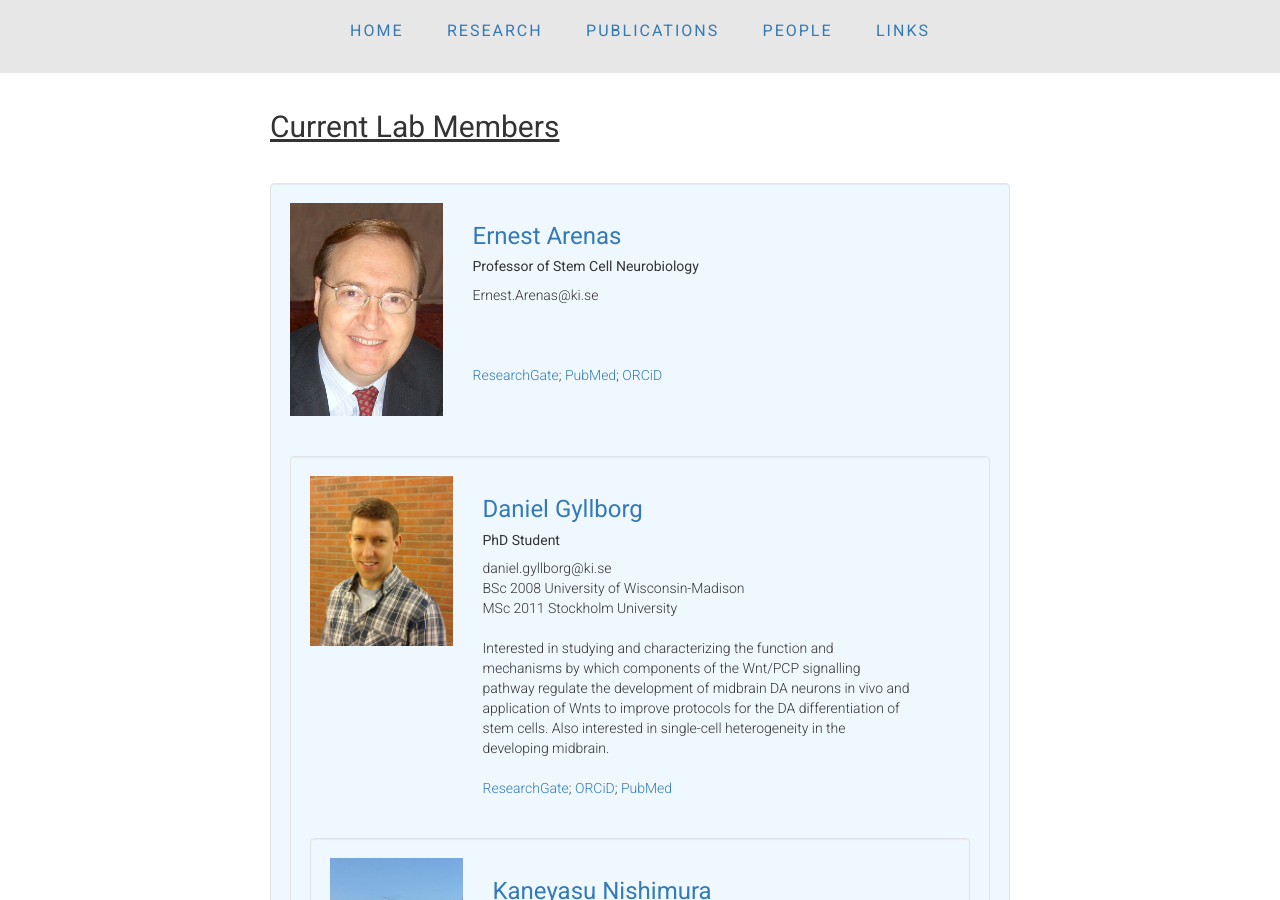
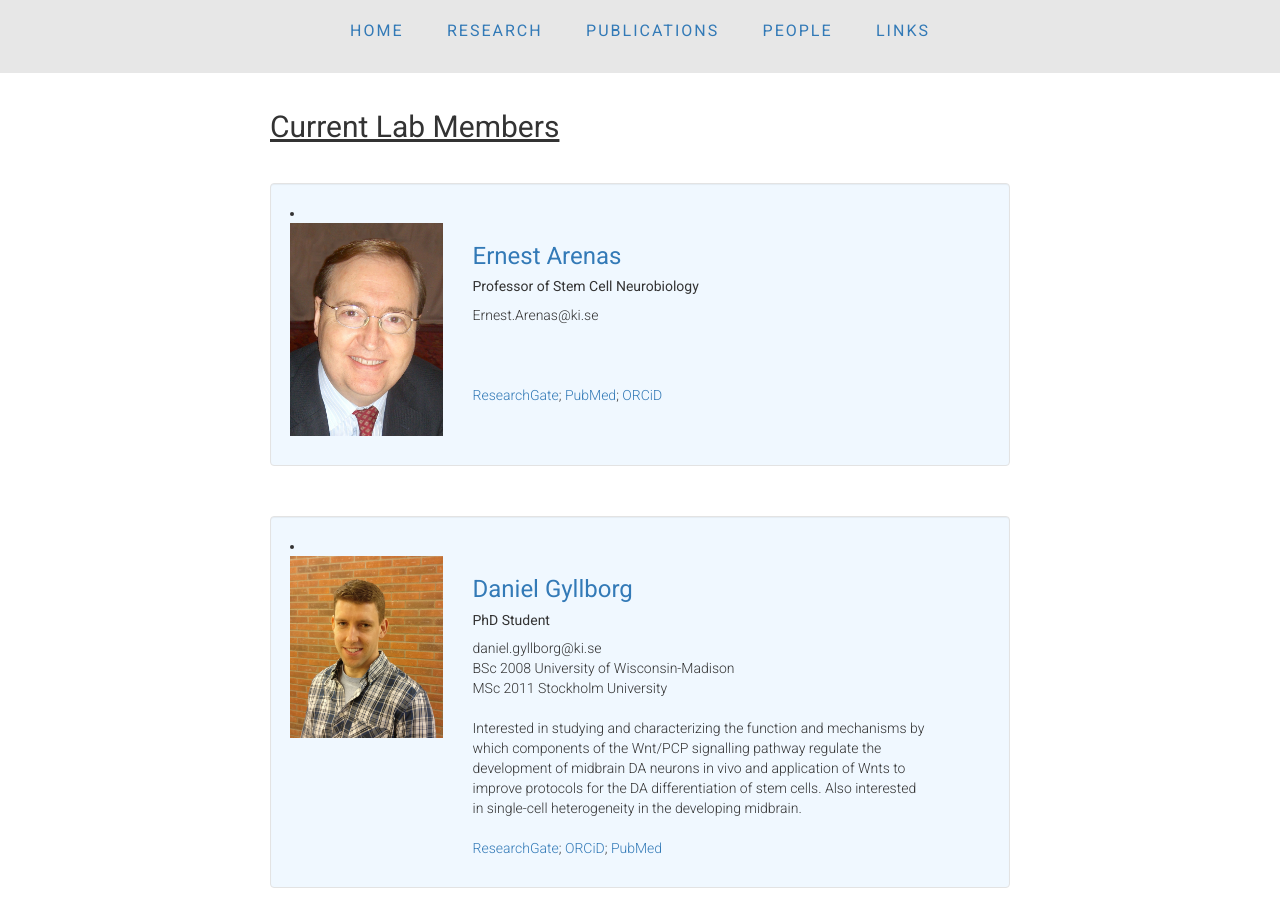
Before and after one commit to ArenasLab/arenaslab.github.io, a Jekyll site: the page people/index.html, which Jekyll copies as it is, in a window 1280 px wide and 900 px high. Built offline with Jekyll 4.4.1, drawn with Linux system fonts in a browser that asks for light colours.

Commit message:
Update index.html

```diff
--- a/people/index.html
+++ b/people/index.html
@@ -38,7 +38,7 @@
 
 
 	<div class="wellb">
-              <div class="media">
+              <li class="media">
                 <div class="media-body">
 
 
@@ -74,7 +74,7 @@
         <p>&nbsp;<p>
 
 	      <div class="wellb">
-              <div class="media">
+              <li class="media">
                 <div class="media-body">
 	<div class="row">
           <div class=" col-sm-4  col-md-3 col-lg-3">
@@ -100,7 +100,7 @@
         <p>&nbsp;<p>
 
 			<div class="wellb">
-              <div class="media">
+              <li class="media">
                 <div class="media-body">
 	<div class="row">
           <div class=" col-sm-4  col-md-3 col-lg-3">
@@ -125,7 +125,7 @@
         <p>&nbsp;<p>
 
 			<div class="wellb">
-              <div class="media">
+              <li class="media">
                 <div class="media-body">
 	<div class="row">
           <div class=" col-sm-4  col-md-3 col-lg-3">
@@ -150,7 +150,7 @@
         <p>&nbsp;<p>
 
 	   <div class="wellb">
-              <div class="media">
+              <li class="media">
                 <div class="media-body">
 	<div class="row">
           <div class=" col-sm-4  col-md-3 col-lg-3">
@@ -175,7 +175,7 @@
         <p>&nbsp;<p>
 
 			<div class="wellb">
-              <div class="media">
+              <li class="media">
                 <div class="media-body">
 	<div class="row">
           <div class=" col-sm-4  col-md-3 col-lg-3">
@@ -200,7 +200,7 @@
         <p>&nbsp;<p>
 
 			<div class="wellb">
-              <div class="media">
+              <li class="media">
                 <div class="media-body">
 	<div class="row">
           <div class=" col-sm-4  col-md-3 col-lg-3">
```
